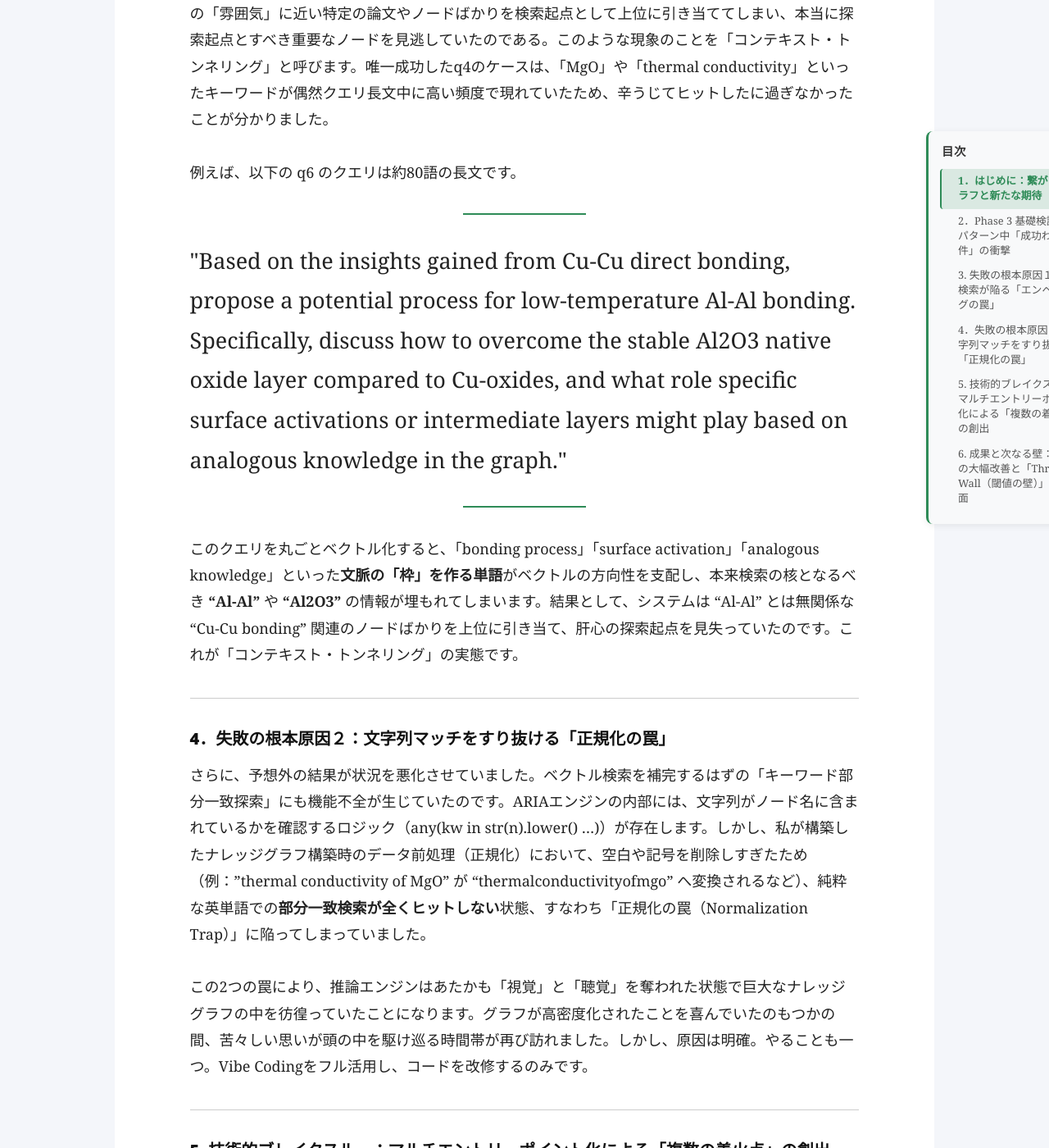
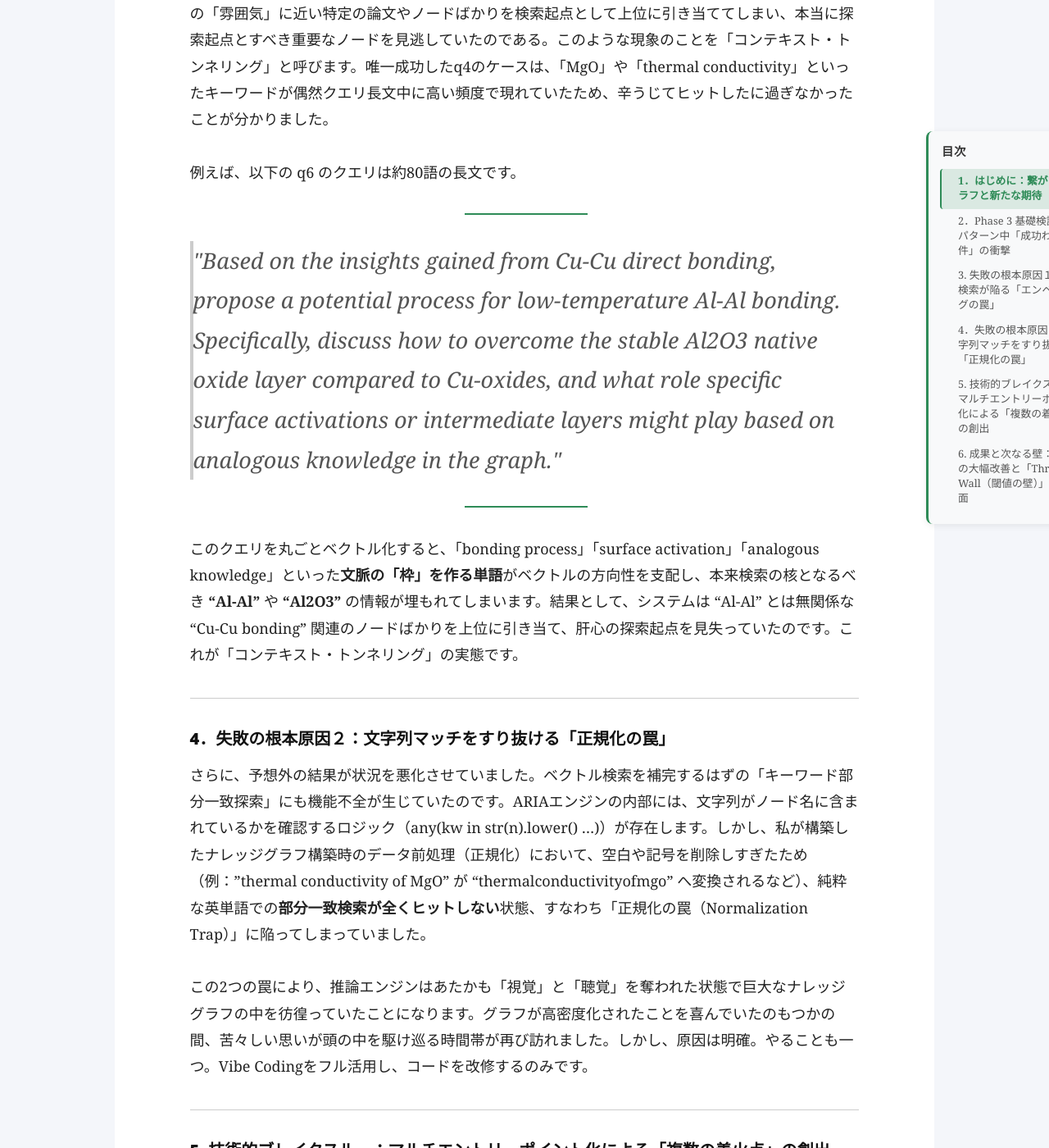
Before and after one commit to Shin-ichiro-I/Shin-ichiro-I.github.io, a Jekyll site: the page built from _posts/2026-07-19-ARIA-FORGE_2.md, in a window 1280 px wide and 1400 px high, scrolled down 3664 px. Shown: the whole window at 82% size. Built offline with Jekyll 4.4.1, drawn with Linux system fonts in a browser that asks for light colours; nearby versions of some CDN libraries; comment, search, counter and statistics services are not loaded.

Commit message:
Add blockquote styling (border-left, italic, color)

```diff
--- a/_sass/partials/_typography.scss
+++ b/_sass/partials/_typography.scss
@@ -88,7 +88,11 @@ h4, .h4 {
 blockquote {
   font-size: 1.25em; // 20px / 16px
   line-height: 1.25; // 25px / 20px
-  padding: 0;
+  border-left: 4px solid #ccc;
+  margin: 1em 0;
+  padding: 0.5em 1em;
+  color: #555;
+  font-style: italic;
 }
 
 @media (min-width: 43.75em) {
```
